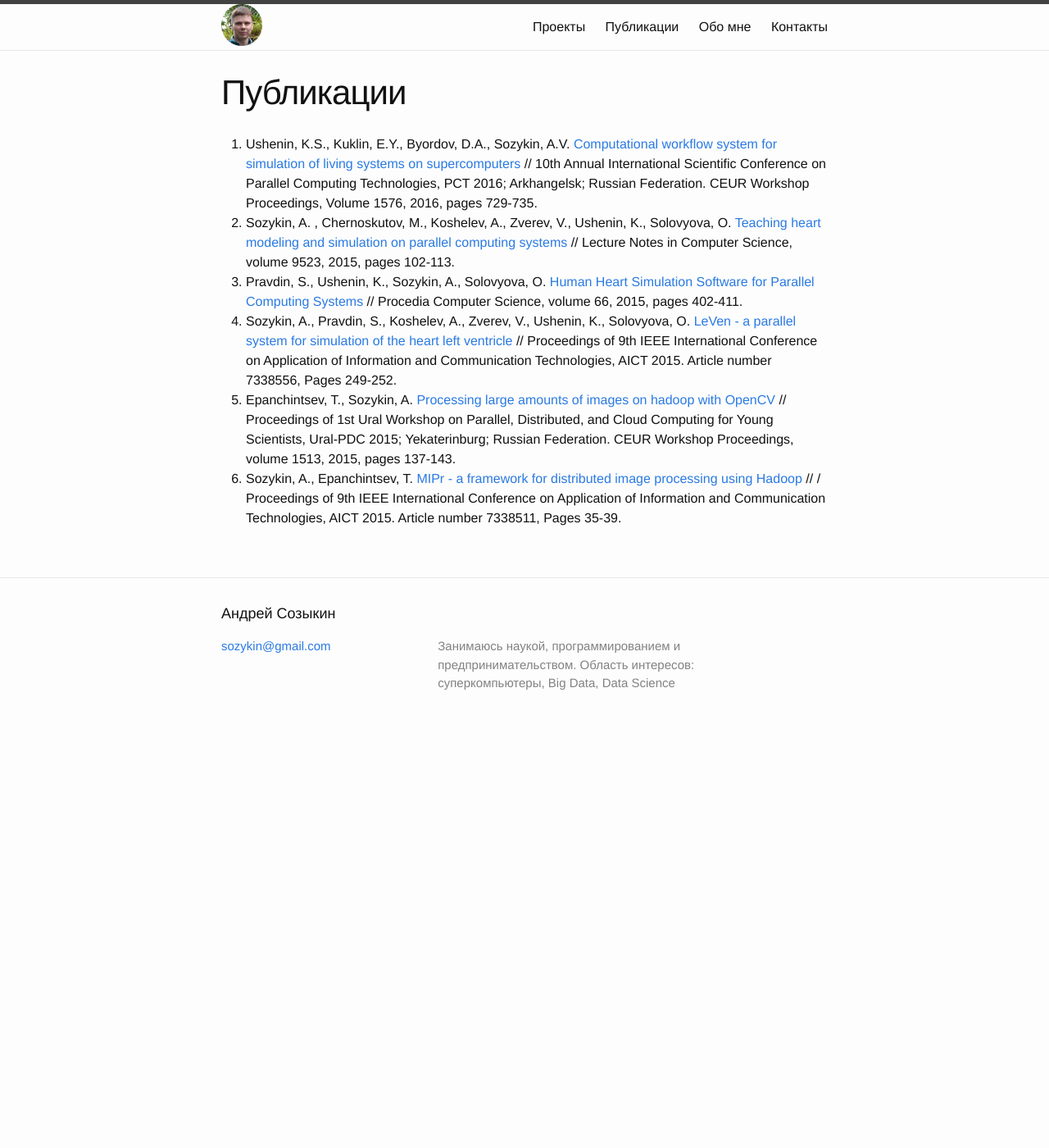
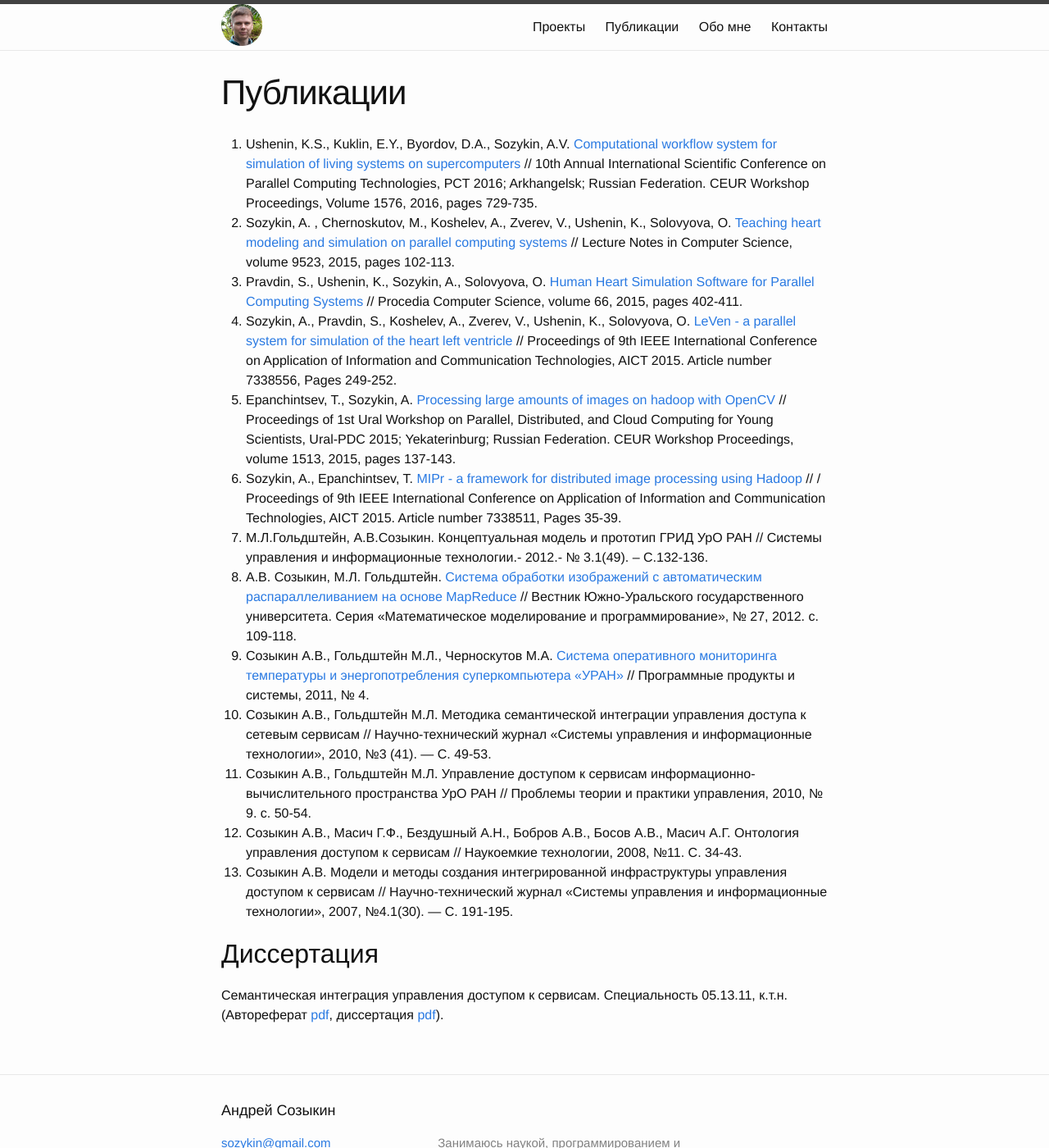
Before and after one commit to sozykin/asozykin.ru, a Jekyll site: the page built from _pages/publications.md, in a window 1280 px wide and 1400 px high. Shown: the whole window at 82% size. Built offline with Jekyll 4.4.1, drawn with Linux system fonts in a browser that asks for light colours.

Commit message:
Full List of Publications

```diff
--- a/_pages/publications.md
+++ b/_pages/publications.md
@@ -10,3 +10,14 @@ permalink: /publications/
 4. Sozykin, A.,  Pravdin, S.,  Koshelev, A.,  Zverev, V.,  Ushenin, K.,  Solovyova, O. [LeVen - a parallel system for simulation of the heart left ventricle](http://ieeexplore.ieee.org/xpls/abs_all.jsp?arnumber=7338556) // Proceedings of 9th IEEE International Conference on Application of Information and Communication Technologies, AICT 2015. Article number 7338556, Pages 249-252.
 5. Epanchintsev, T.,  Sozykin, A. [Processing large amounts of images on hadoop with OpenCV](http://ceur-ws.org/Vol-1513/paper-14.pdf) // Proceedings of 1st Ural Workshop on Parallel, Distributed, and Cloud Computing for Young Scientists, Ural-PDC 2015; Yekaterinburg; Russian Federation. CEUR Workshop Proceedings, volume 1513, 2015, pages 137-143.
 6. Sozykin, A.,  Epanchintsev, T. [MIPr - a framework for distributed image processing using Hadoop](http://ieeexplore.ieee.org/xpls/abs_all.jsp?arnumber=7338511) // / Proceedings of 9th IEEE International Conference on Application of Information and Communication Technologies, AICT 2015. Article number 7338511, Pages 35-39.
+7. М.Л.Гольдштейн, А.В.Созыкин.  Концептуальная модель и прототип ГРИД УрО РАН // Системы управления и информационные технологии.- 2012.- № 3.1(49). – С.132-136.
+8. А.В. Созыкин, М.Л. Гольдштейн. [Система обработки изображений с автоматическим распараллеливанием на основе MapReduce](http://mmp.vestnik.susu.ru/pdf/286/11.pdf) // Вестник Южно-Уральского государственного университета. Серия «Математическое моделирование и программирование», № 27, 2012. с. 109-118.
+9. Созыкин А.В., Гольдштейн М.Л., Черноскутов М.А. [Система оперативного мониторинга температуры и энергопотребления суперкомпьютера «УРАН»](http://www.swsys.ru/print/article_print.php?id=2930) // Программные продукты и системы, 2011, № 4.
+10. Созыкин А.В., Гольдштейн М.Л. Методика семантической интеграции управления доступа к сетевым сервисам // Научно-технический журнал «Системы управления и информационные технологии», 2010, №3 (41). — С. 49-53.
+11. Созыкин А.В., Гольдштейн М.Л. Управление доступом к сервисам информационно-вычислительного пространства УрО РАН // Проблемы теории и практики управления, 2010, № 9. c. 50-54.
+12. Созыкин А.В., Масич Г.Ф., Бездушный А.Н., Бобров А.В., Босов А.В., Масич А.Г. Онтология управления доступом к сервисам // Наукоемкие технологии, 2008,  №11. С. 34-43.
+13. Созыкин А.В. Модели и методы создания интегрированной инфраструктуры управления доступом к сервисам // Научно-технический журнал «Системы управления и информационные технологии», 2007, №4.1(30). — С. 191-195.
+
+## Диссертация
+
+Семантическая интеграция управления доступом к сервисам. Специальность 05.13.11, к.т.н. (Автореферат [pdf](/assets/avtoreferat.pdf), диссертация [pdf](/assets/phdthesis.pdf)).
```
Also changed, not shown: 2 other files.
